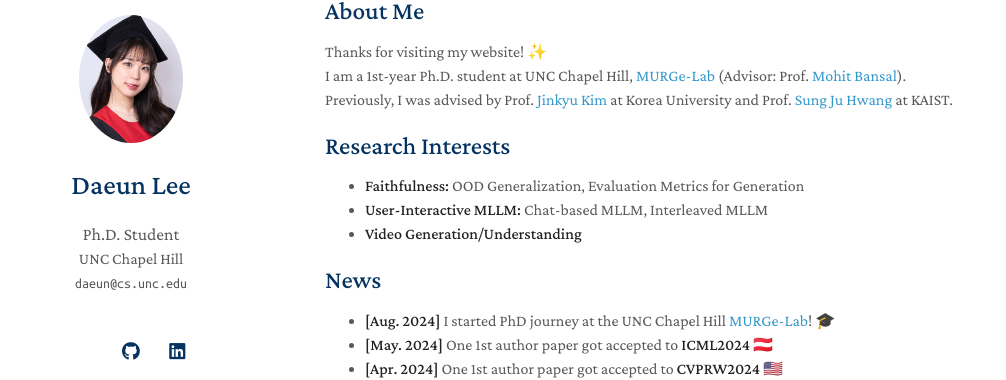
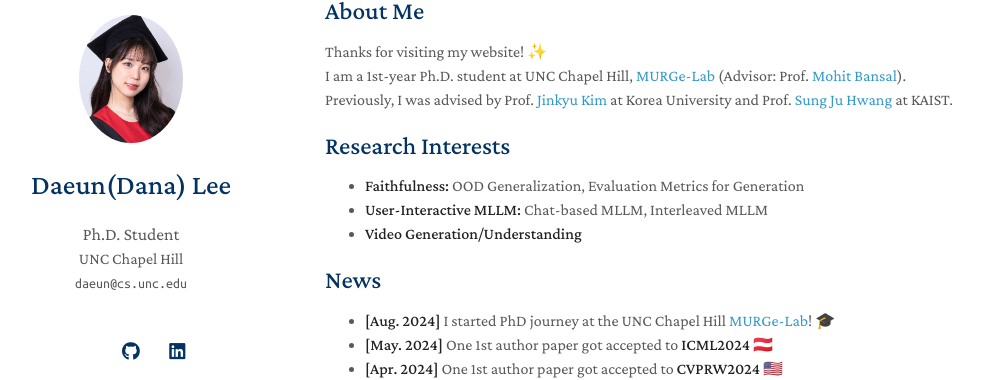
Before and after one commit to daeunni/daeunni.github.io, a Jekyll site: the page built from index.md, in a window 1280 px wide. Shown: the part 69-449 px from the top of the page, without its empty margins (145-1151 px from the left). Built offline with Jekyll 4.4.1, drawn with Linux system fonts in a browser that asks for light colours; a style sheet for code colours, icons or effects is not loaded; our own code applies the rules of GitHub Pages for plain Markdown files.

Commit message:
Update _config.yml

```diff
--- a/_config.yml
+++ b/_config.yml
@@ -1,5 +1,5 @@
 # Basic Information
-title: Daeun Lee
+title: Daeun(Dana) Lee
 position: Ph.D. Student
 affiliation: UNC Chapel Hill
 email: daeun@cs.unc.edu
```
